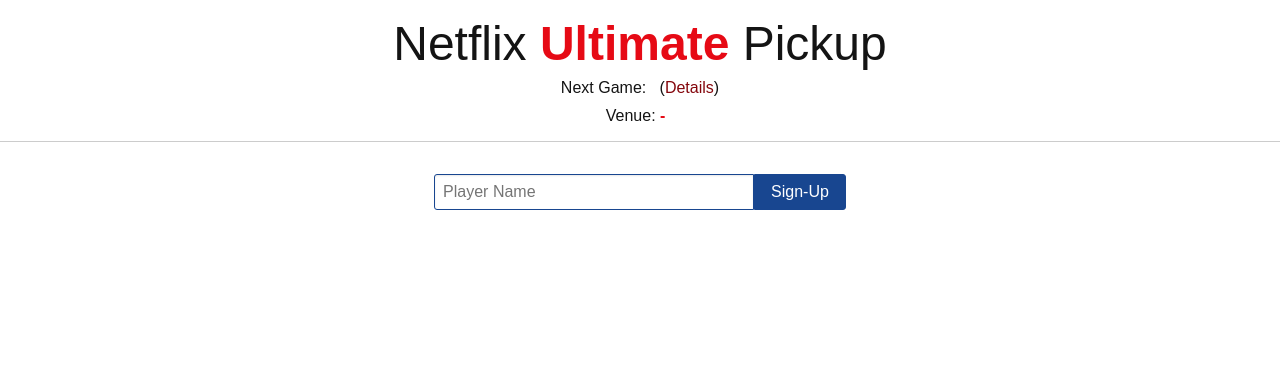
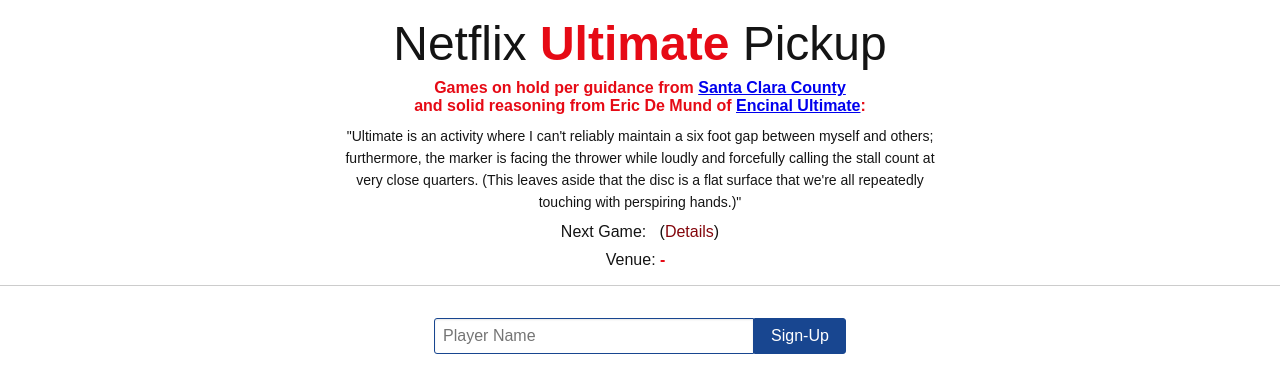
Before and after one commit to vssathish/nf-ultimate-frisbee, a React (Create React App) app: page / in a window 1280 px wide. Shown: the top 392 px of the page. Built offline with nearby package versions, Linux system fonts and the light colour scheme; no server answers.

Commit message:
Suspending games

```diff
--- a/src/App.css
+++ b/src/App.css
@@ -46,6 +46,12 @@
   text-decoration: none;
   color: hsl(357, 92%, 27%);
   transition: color 0.2s;
+}
+
+blockquote {
+  font: 14px/22px normal helvetica, sans-serif;
+  margin-top: 10px;
+  margin-bottom: 10px;
 }
 
 .next-game-venue {
--- a/src/App.js
+++ b/src/App.js
@@ -55,6 +55,15 @@
       <div className="App">
         <header className="header">
             <h1 className="title">Netflix <strong>Ultimate</strong> Pickup</h1>
+            <p className="next-game"><strong>Games on hold per guidance from <a href="https://www.sccgov.org/sites/phd/DiseaseInformation/novel-coronavirus/Pages/COVID-19-Guidance-031320.aspx">Santa Clara County</a><br/>
+and solid reasoning from Eric De Mund of <a href="https://groups.google.com/forum/#!msg/encinal-ultimate/yQ3OHTtUEYs/vuShnKMKDQAJ">Encinal Ultimate</a>:</strong>
+<blockquote>
+"Ultimate is an activity where I can't reliably maintain a six foot gap between myself and others;<br/>
+furthermore, the marker is facing the thrower while loudly and forcefully calling the stall count at<br/>
+very close quarters. (This leaves aside that the disc is a flat surface that we're all repeatedly <br/>
+touching with perspiring hands.)"
+</blockquote>
+</p>
             <p className="next-game">
               Next Game: <strong>{nextGame.time}</strong>&nbsp;
               (<a className="details-link" target="_blank" rel="noopener noreferrer" href={nextGame.details}>Details</a>)
```
